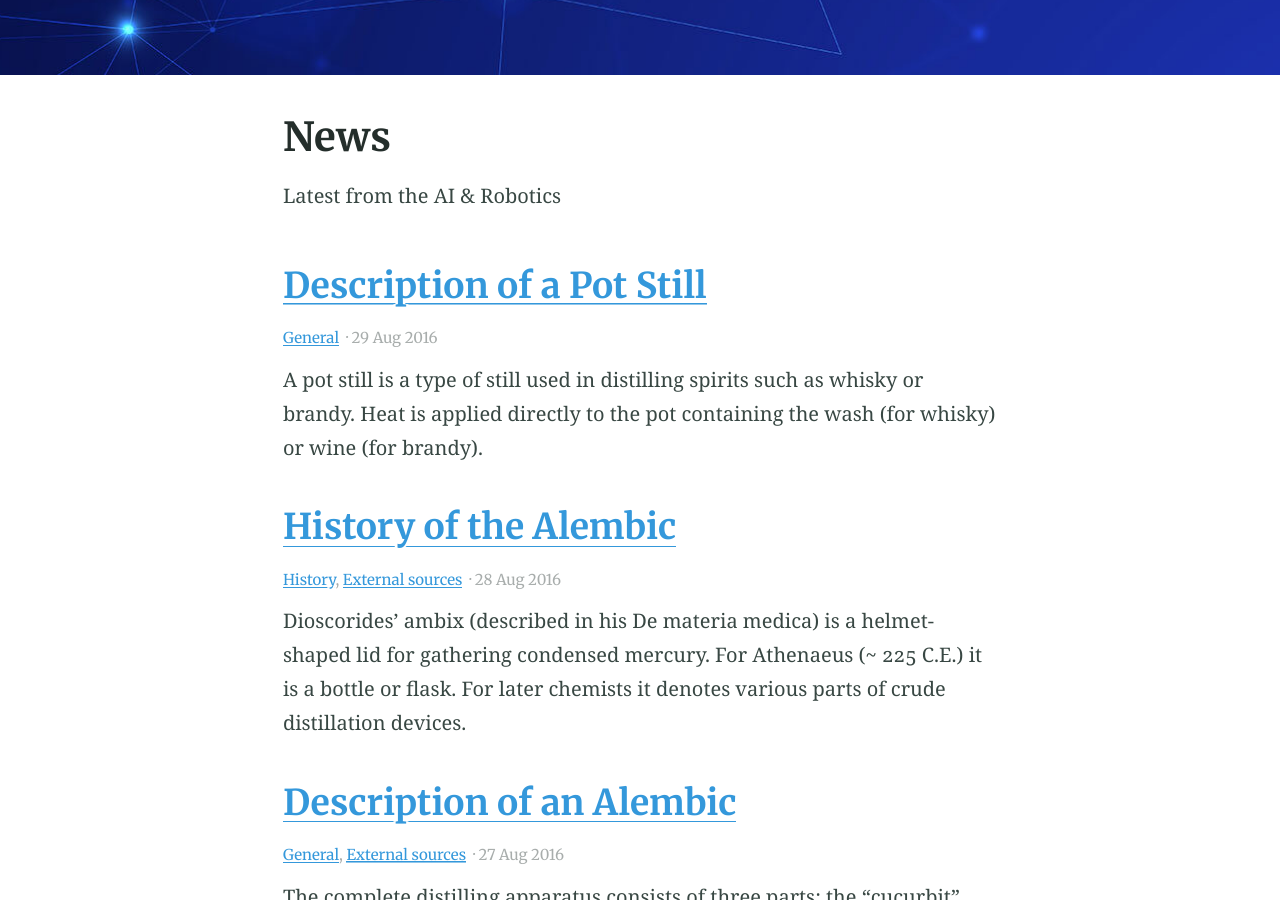
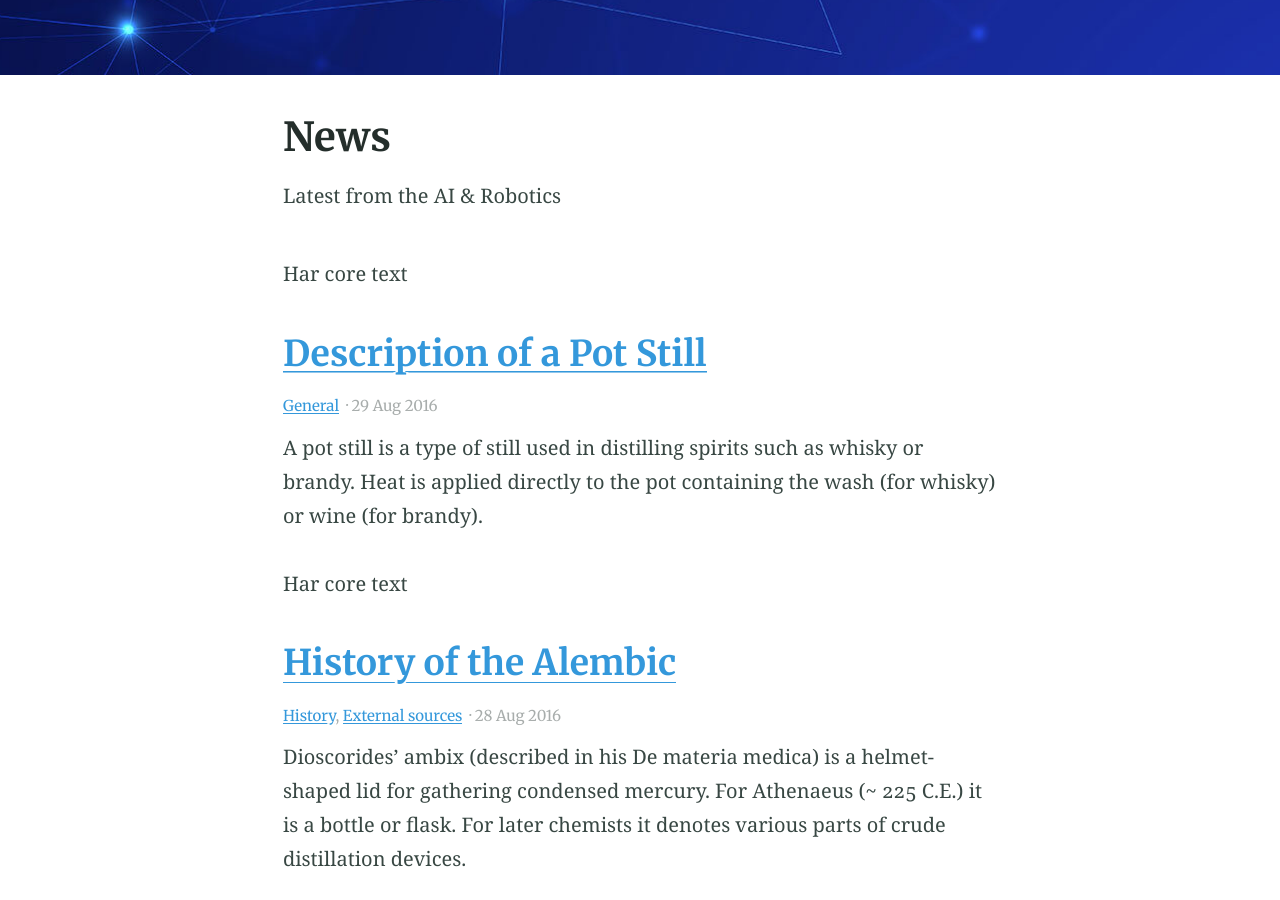
Before and after one commit to Fakeha-38/fakeha-38.github.io, a Jekyll site: the page built from blog/index.html, in a window 1280 px wide and 900 px high, scrolled down 349 px. Built offline with Jekyll 4.4.1, drawn with Linux system fonts in a browser that asks for light colours; the list of posts is cut into pages by our own code.

Commit message:
test 2 post list

```diff
--- a/_includes/post-list.html
+++ b/_includes/post-list.html
@@ -4,6 +4,7 @@
       {% for page in paginator.posts %}
         <li class="item  item--post">
           <article class="article  article--post">
+            <p>Har core text</p>
             <h2><a href="{{ site.baseurl }}{{ page.url }}">{{ page.title }}</a></h2>
             {% include post-meta.html %}
             {{ page.excerpt | markdownify | truncatewords: 60 }}
```
